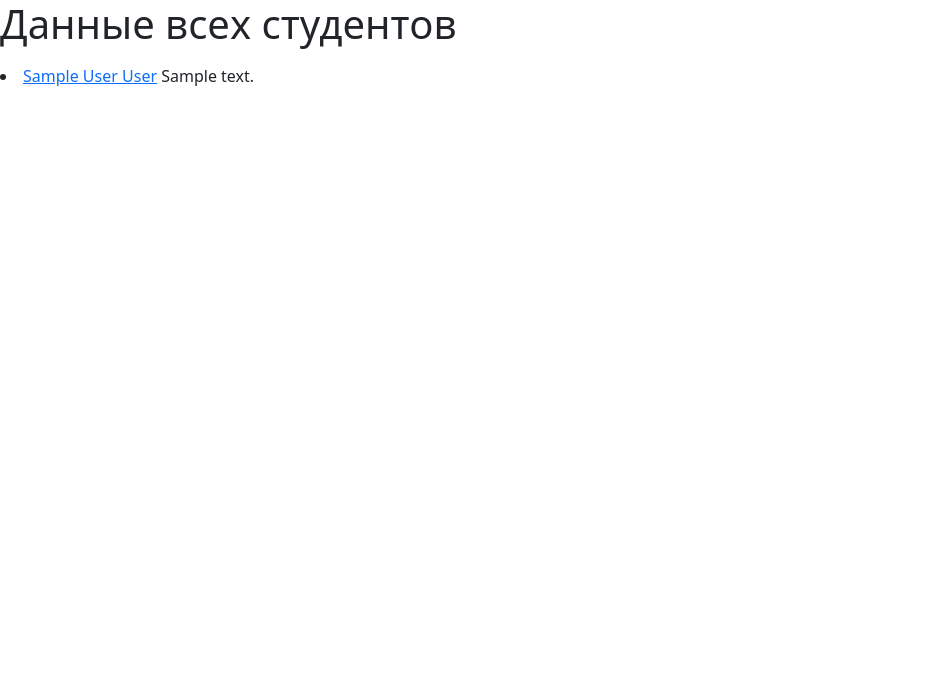
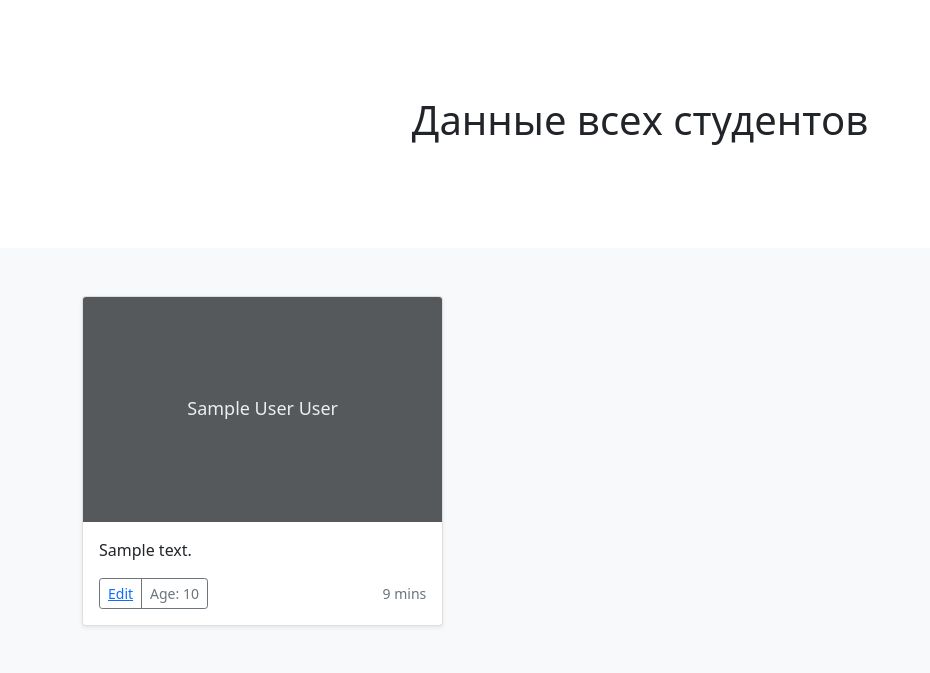
Before and after one commit to netscro/lesson-django-homework, a Django app: page /students-info/ in a window 1280 px wide. Shown: the top 673 px of the page, without its empty margins (0-930 px from the left). Run offline with Django 3.2, Linux system fonts and the light colour scheme; tables that the repository leaves empty hold one stand-in row (values such as "Sample post").

Commit message:
made students-info page is beautiful with bootstrap

```diff
--- a/home/templates/base.html
+++ b/home/templates/base.html
@@ -11,6 +11,21 @@
     <title>{% block title %}{% endblock %}</title>
 </head>
 <body>
+   <style>
+      .bd-placeholder-img {
+        font-size: 1.125rem;
+        text-anchor: middle;
+        -webkit-user-select: none;
+        -moz-user-select: none;
+        user-select: none;
+      }
+
+      @media (min-width: 768px) {
+        .bd-placeholder-img-lg {
+          font-size: 3.5rem;
+        }
+      }
+    </style>
 {% block body %}
 
 {% endblock %}
--- a/home/templates/students_info.html
+++ b/home/templates/students_info.html
@@ -3,18 +3,26 @@
 {% block title %}Форма изменения данных студента{% endblock %}
 
 {% block body %}
+  <section class="py-5 text-center container">
+    <div class="row py-lg-5">
+      <div class="col-lg-6 col-md-8 mx-auto">
+        <h1 class="fw-light">Данные всех студентов</h1>
 
-        <h1>Данные всех студентов</h1>
+      </div>
+    </div>
+  </section>
+
+{% comment %}
 <p>
         {% for one_student in all_students %}
-        <li>
+
                 <a href="{% url 'student_update' id=one_student.id %}">
                 {{ one_student.name }}
                 {{ one_student.surname }}</a>
-                {{ one_student.description }}
-        </li>
+                {{ one_student.description }} <p>
+
         {% endfor %}
-{% comment %}
+
         <br><br><br>
         <form method="POST" action="{% url 'students_info' %}">
                 {% csrf_token %}
@@ -22,4 +30,37 @@
                 <input type="submit">
         </form>
 {% endcomment %}
+
+<main>
+
+  <div class="album py-5 bg-light">
+    <div class="container">
+            <div class="row row-cols-1 row-cols-sm-2 row-cols-md-3 g-3">
+  {% for one_student in all_students %}
+        <div class="col">
+          <div class="card shadow-sm">
+
+            <svg class="bd-placeholder-img card-img-top" width="100%" height="225" xmlns="http://www.w3.org/2000/svg" role="img" aria-label="Placeholder: Thumbnail" preserveAspectRatio="xMidYMid slice" focusable="false"><title>Placeholder</title><rect width="100%" height="100%" fill="#55595c"/><text x="50%" y="50%" fill="#eceeef" dy=".3em">
+                    {{ one_student.name }} {{ one_student.surname }}</text></svg>
+
+            <div class="card-body">
+              <p class="card-text">{{ one_student.description }}</p>
+              <div class="d-flex justify-content-between align-items-center">
+                <div class="btn-group">
+                  <button type="button" class="btn btn-sm btn-outline-secondary"><a href="{% url 'student_update' id=one_student.id %}">
+                Edit</a></button>
+                        <button type="button" class="btn btn-sm btn-outline-secondary">Age: {{ one_student.age }}</button>
+                   </div>
+
+                <small class="text-muted">9 mins</small>
+              </div>
+            </div>
+          </div>
+        </div>
+  {% endfor %}
+      </div>
+    </div>
+  </div>
+</main>
+
 {% endblock %}
```
